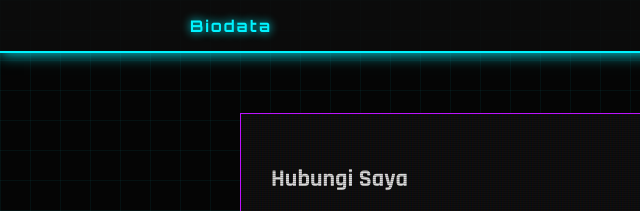
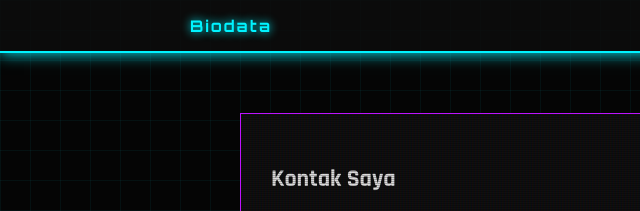
Before and after one commit to faizrabbani1106/Biodata-Faiz-Rabbani, a plain HTML site: page contact.html in a window 1280 px wide. Shown: the top 211 px of the page, 0-640 px from the left. Drawn offline with Linux system fonts and the light colour scheme.

Commit message:
contact.html

```diff
--- a/contact.html
+++ b/contact.html
@@ -22,7 +22,7 @@
 
     <main class="container">
         <section class="profile-card">
-            <h2>Hubungi Saya</h2>
+            <h2>Kontak Saya</h2>
             <ul class="contact-list">
                 <li>
                     <a href="mailto:faizrabbani1106@gmail.com" class="contact-link">
@@ -47,4 +47,5 @@
     </main>
     <script src="script.js"></script>
 </body>
+
 </html>
```
